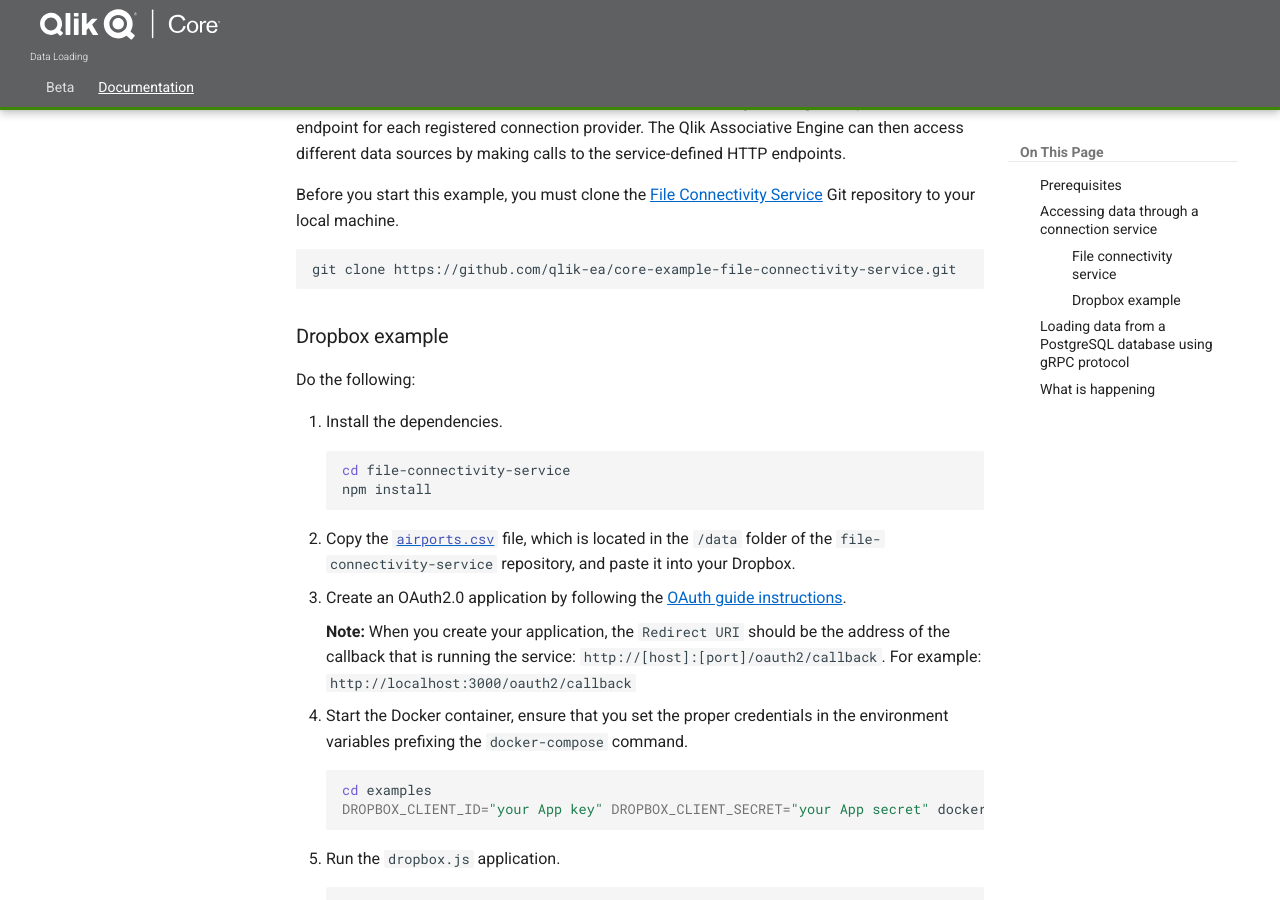
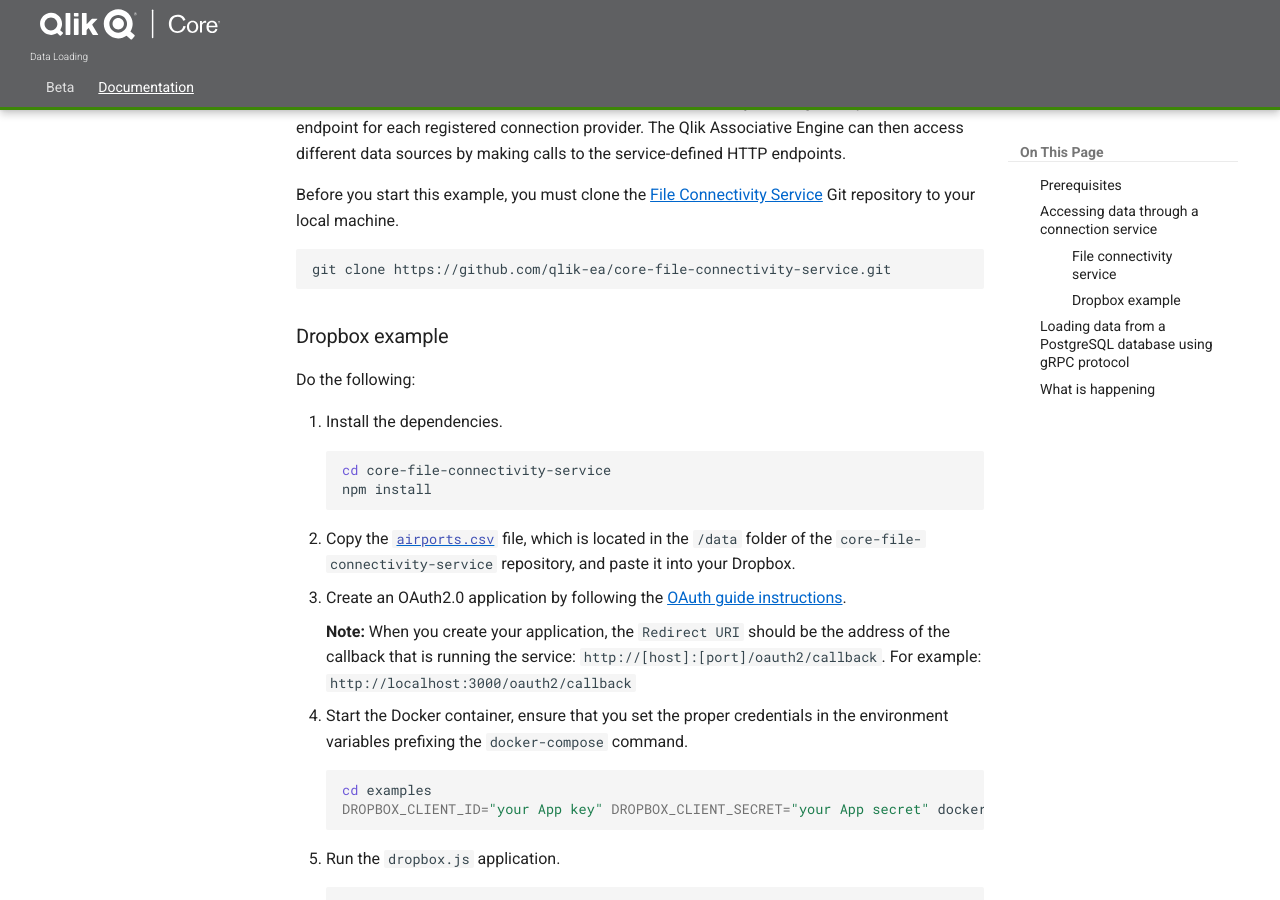
Before and after one commit to qlik-oss/core-website, an MkDocs documentation site: the page built from docs/docs/tutorials/data-loading.md, in a window 1280 px wide and 900 px high, scrolled down 816 px. Built offline with MkDocs 1.6.1 and Material for MkDocs 9.7.7, drawn with Linux system fonts in a browser that asks for light colours; old or Windows-style settings are respelled for this version of MkDocs.

Commit message:
Rename to core- (#215)

````diff
--- a/docs/docs/tutorials/data-loading.md
+++ b/docs/docs/tutorials/data-loading.md
@@ -29,11 +29,11 @@
 to the service-defined HTTP endpoints.
 
 Before you start this example, you must clone the
-[File Connectivity Service](https://github.com/qlik-ea/core-example-file-connectivity-service)
+[File Connectivity Service](https://github.com/qlik-ea/core-file-connectivity-service)
 Git repository to your local machine.
 
 ``` bash
-git clone https://github.com/qlik-ea/core-example-file-connectivity-service.git
+git clone https://github.com/qlik-ea/core-file-connectivity-service.git
 ```
 
 ### Dropbox example
@@ -42,11 +42,12 @@
 
 1. Install the dependencies.
     ``` bash
-    cd file-connectivity-service
+    cd core-file-connectivity-service
     npm install
     ```
-1. Copy the [`airports.csv`](https://github.com/qlik-ea/core-example-file-connectivity-service/blob/master/data/airports.csv)
-    file, which is located in the `/data` folder of the `file-connectivity-service` repository, and paste it into your Dropbox.
+1. Copy the [`airports.csv`](https://github.com/qlik-ea/core-file-connectivity-service/blob/master/data/airports.csv)
+    file, which is located in the `/data` folder of the `core-file-connectivity-service` repository, and paste
+    it into your Dropbox.
 1. Create an OAuth2.0 application by following the
     [OAuth guide instructions](https://www.dropbox.com/developers/reference/oauth-guide).
 
@@ -65,12 +66,12 @@
     ```bash
     node dropbox.js
     ```
-    It should output the 10 lines of the [`airports.csv`](https://github.com/qlik-ea/core-example-file-connectivity-service/blob/master/data/airports.csv)
+    It should output the 10 lines of the [`airports.csv`](https://github.com/qlik-ea/core-file-connectivity-service/blob/master/data/airports.csv)
         to the console window.
 
 The workflow for loading data from GoogleDrive and OneDrive is similar to the example above,
 and loading data from these data sources is supported by the
-[File Connectivity Service](https://github.com/qlik-ea/core-example-file-connectivity-service).
+[File Connectivity Service](https://github.com/qlik-ea/core-file-connectivity-service).
 
 ## Loading data from a PostgreSQL database using gRPC protocol
 
````
